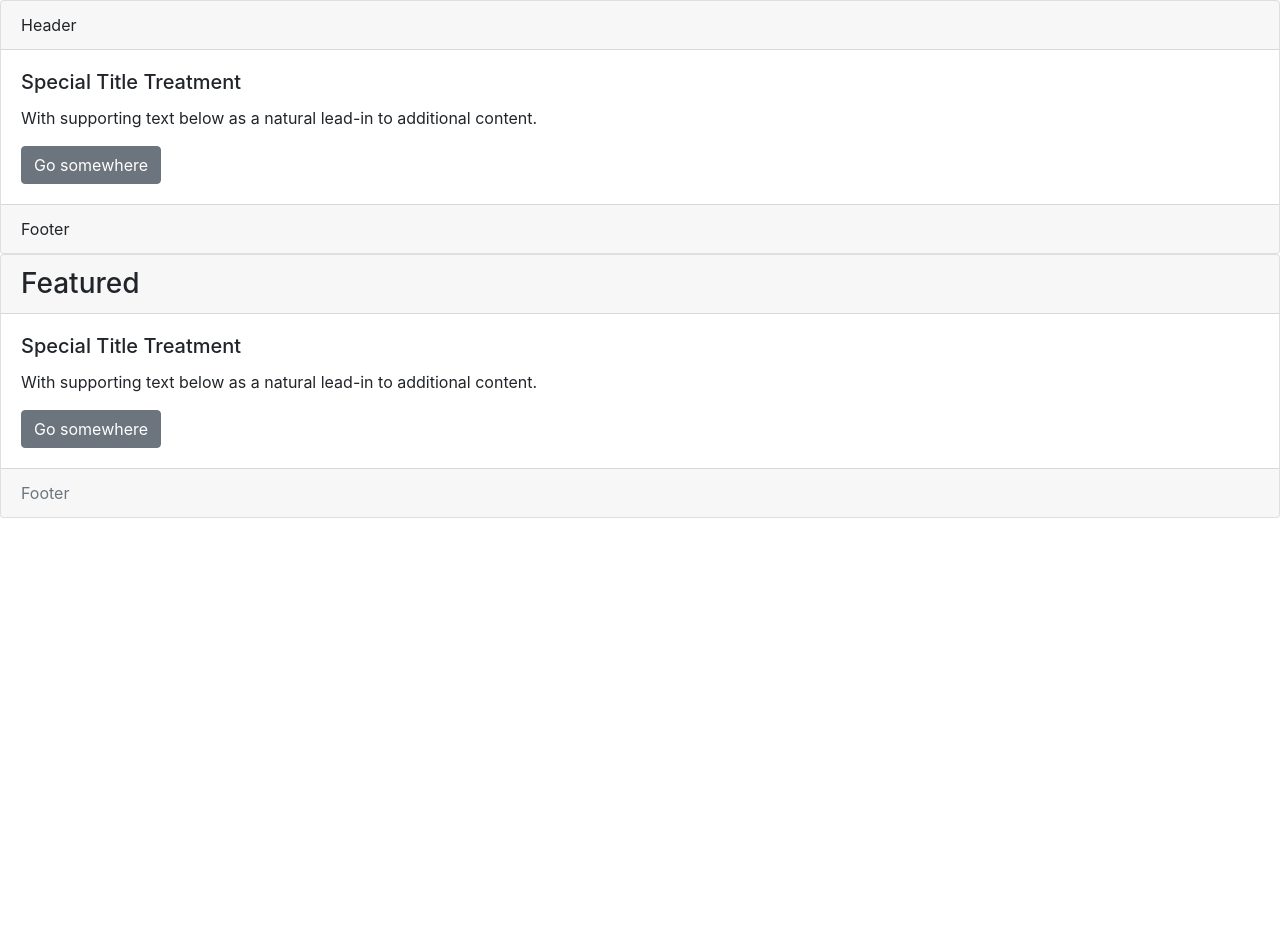
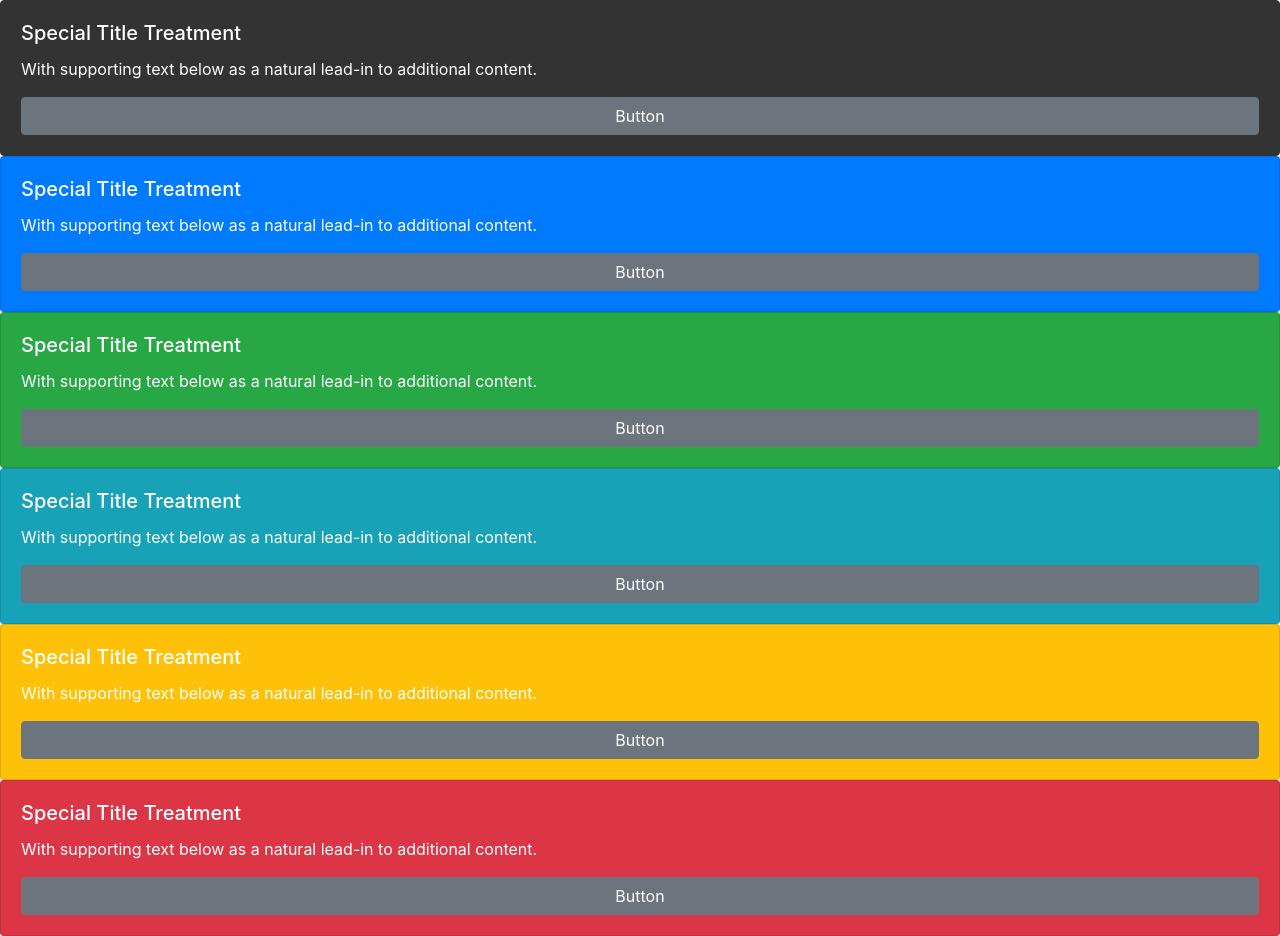
Before and after one commit to vsaravanan/reactjs, a React (Create React App) app in the folder reactstrap/: page / in a window 1280 px wide. Before the commit the page ends 800 px from the top, so only its background shows below. Built offline with nearby package versions, Linux system fonts and the light colour scheme.

Commit message:
color inverse

```diff
--- a/reactstrap/src/Card.js
+++ b/reactstrap/src/Card.js
@@ -5,24 +5,35 @@
 const Example = (props) => {
     return (
       <div>
-      <Card>
-        <CardHeader>Header</CardHeader>
-        <CardBody>
+        <Card body inverse style={{ backgroundColor: '#333', borderColor: '#333' }}>
           <CardTitle>Special Title Treatment</CardTitle>
           <CardText>With supporting text below as a natural lead-in to additional content.</CardText>
-          <Button>Go somewhere</Button>
-        </CardBody>
-        <CardFooter>Footer</CardFooter>
+          <Button>Button</Button>
         </Card>
-
-      <Card>
-        <CardHeader tag="h3">Featured</CardHeader>
-        <CardBody>
+        <Card body inverse color="primary">
           <CardTitle>Special Title Treatment</CardTitle>
           <CardText>With supporting text below as a natural lead-in to additional content.</CardText>
-          <Button>Go somewhere</Button>
-        </CardBody>
-        <CardFooter className="text-muted">Footer</CardFooter>
+          <Button color="secondary">Button</Button>
+        </Card>
+        <Card body inverse color="success">
+          <CardTitle>Special Title Treatment</CardTitle>
+          <CardText>With supporting text below as a natural lead-in to additional content.</CardText>
+          <Button color="secondary">Button</Button>
+        </Card>
+        <Card body inverse color="info">
+          <CardTitle>Special Title Treatment</CardTitle>
+          <CardText>With supporting text below as a natural lead-in to additional content.</CardText>
+          <Button color="secondary">Button</Button>
+        </Card>
+        <Card body inverse color="warning">
+          <CardTitle>Special Title Treatment</CardTitle>
+          <CardText>With supporting text below as a natural lead-in to additional content.</CardText>
+          <Button color="secondary">Button</Button>
+        </Card>
+        <Card body inverse color="danger">
+          <CardTitle>Special Title Treatment</CardTitle>
+          <CardText>With supporting text below as a natural lead-in to additional content.</CardText>
+          <Button color="secondary">Button</Button>
         </Card>
       </div>
     );
```
Lines whose indentation alone changed are shown as unchanged.
